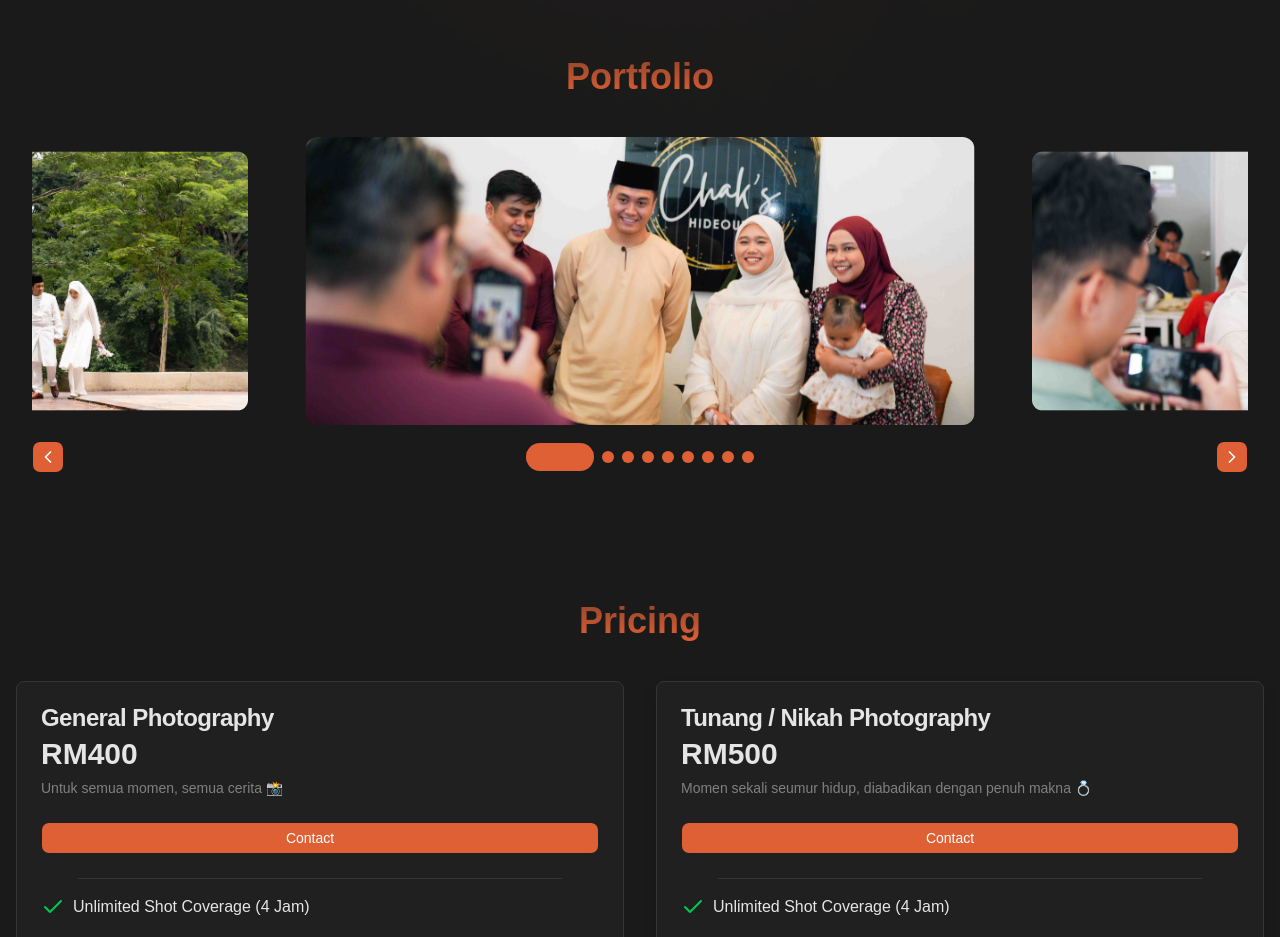
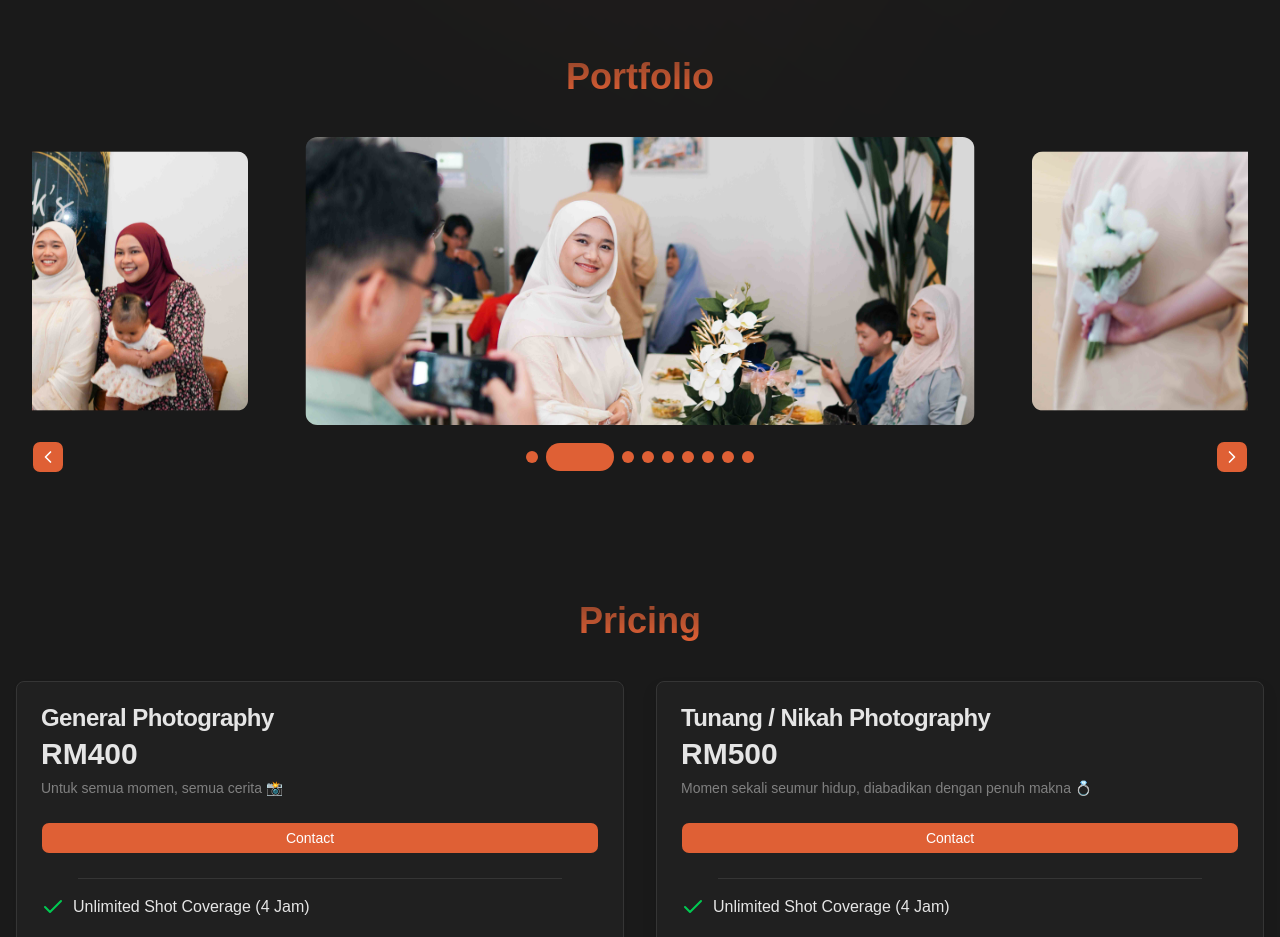
Before and after one commit to mfitrie/photographer-web, a Next.js app: page / in a window 1280 px wide. Shown: the part 800-1737 px from the top of the page. Built offline with nearby package versions, Linux system fonts and the light colour scheme; some icons are missing.

Commit message:
feat: make auto carousel

```diff
--- a/package.json
+++ b/package.json
@@ -14,6 +14,7 @@
     "class-variance-authority": "^0.7.1",
     "clsx": "^2.1.1",
     "embla-carousel": "^8.6.0",
+    "embla-carousel-autoplay": "^8.6.0",
     "embla-carousel-react": "^8.6.0",
     "lucide-react": "^1.8.0",
     "motion": "^12.43.0",
--- a/src/components/shadcn-studio/carousel/carousel-11.tsx
+++ b/src/components/shadcn-studio/carousel/carousel-11.tsx
@@ -18,7 +18,13 @@ const CarouselScale = () => {
 
   return (
     <div className='flex flex-col items-center justify-center gap-4'>
-      <MotionCarousel slides={SLIDES} options={OPTIONS} images={Images.map(img => img.image)} />
+      <MotionCarousel
+        slides={SLIDES}
+        options={OPTIONS}
+        images={Images.map(img => img.image)}
+        autoScroll
+        autoScrollOptions={{ delay: 3000, stopOnInteraction: false }}
+      />
     </div>
   )
 }
--- a/src/components/ui/motion-carousel.tsx
+++ b/src/components/ui/motion-carousel.tsx
@@ -5,6 +5,7 @@ import * as React from 'react'
 import { motion, type Transition } from 'motion/react'
 import type { EmblaOptionsType, EmblaCarouselType } from 'embla-carousel'
 import useEmblaCarousel from 'embla-carousel-react'
+import Autoplay, { type AutoplayOptionsType } from 'embla-carousel-autoplay'
 import { Button } from '@/components/ui/button'
 import { ChevronLeftIcon, ChevronRightIcon } from "lucide-react"
 
@@ -12,6 +13,8 @@ type PropType = {
   slides: number[]
   options?: EmblaOptionsType
   images?: string[]
+  autoScroll?: boolean
+  autoScrollOptions?: AutoplayOptionsType
 }
 
 type EmblaControls = {
@@ -85,8 +88,16 @@ const useEmblaControls = (emblaApi: EmblaCarouselType | undefined): EmblaControl
 }
 
 function MotionCarousel(props: PropType) {
-  const { slides, options, images } = props
-  const [emblaRef, emblaApi] = useEmblaCarousel(options)
+  const { slides, options, images, autoScroll = false, autoScrollOptions } = props
+
+  // Keep the plugin array stable so embla doesn't tear down/reinit on every render
+  const plugins = React.useMemo(
+    () => (autoScroll ? [Autoplay(autoScrollOptions)] : []),
+    // eslint-disable-next-line react-hooks/exhaustive-deps
+    []
+  )
+
+  const [emblaRef, emblaApi] = useEmblaCarousel(options, plugins)
 
   const { selectedIndex, scrollSnaps, prevDisabled, nextDisabled, onDotClick, onPrev, onNext } =
     useEmblaControls(emblaApi)
```
Also changed, not shown: 1 other file (tests, documents, lock files or other folders).
